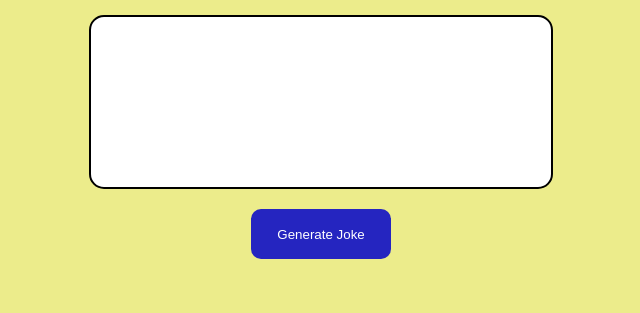
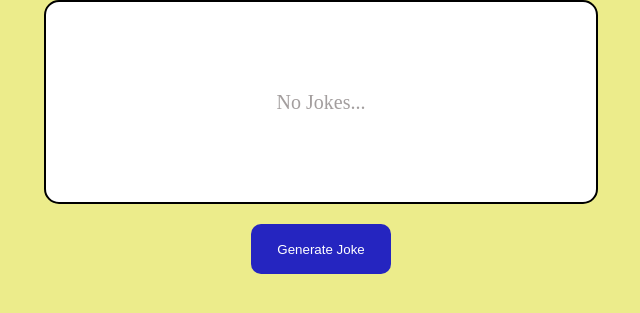
Before and after one commit to JustAHuman14/Funny-Jokes, a plain HTML site: page index.html in a window 1280 px wide. Shown: the part 291-604 px from the top of the page, without its empty margins (319-959 px from the left). Drawn offline with Linux system fonts and the light colour scheme.

Commit message:
added more funny jokes 😂

```diff
--- a/index.html
+++ b/index.html
@@ -10,7 +10,7 @@
     <div class="container">
         <h1>Funny Jokes 😂</h1><br>
         <div class="box">
-            <p id="jokes"></p>
+            <p id="jokes" style="font-size: 20px; color: rgb(163, 158, 158);">No Jokes...</p>
         </div>
         <div class="btn">
             <button id="generate">Generate Joke</button>
--- a/index.js
+++ b/index.js
@@ -1,91 +1,29 @@
-let jokes = [
-    "What do you call it when a snowman has a temper tantrum?<br><br>A meltdown.",
-    "Why are elevator jokes so good?<br><br>Because they work on so many levels.",
-    "What do you call advice from a cow?<br><br>Beef Tips.",
-    "Why are pediatricians always so grumpy?<br><br>They have little patients.",
-    "Why did the scarecrow win an award?<br><br>Because he was outstanding in his field.",
-    "Why did the melon jump into the lake?<br><br>It wanted to be a water-melon.",
-    "What did the duck say when it bought lipstick?<br><br>“Put it on my bill.”",
-    "What do you call a pig that does karate?<br><br>A pork chop.",
-    "What has a bed that you can’t sleep in?<br><br>A river.",
-    "Why were the teacher’s eyes crossed?<br><br>She couldn’t control her pupils.",
-    "What starts with E, ends with E, and has only 1 letter in it?<br><br>An Envelope.",
-    "How does the ocean say hello?<br><br>It waves.",
-    "What lights up a soccer stadium?<br><br>A soccer match.",
-    "What creature is smarter than a talking parrot?<br><br>A spelling bee.",
-    "Which U.S. state has the smallest soft drinks?<br><br>Minnesota (as in, “mini-soda”).",
-    "Why couldn’t the leopard play hide and seek?<br><br>Because he was always spotted.",
-    "Why did the drum take a nap?<br><br>It was beat.",
-    "Where do hamburgers go dancing?<br><br>They go to the meat-ball.",
-    "Why did the tomato turn red?<br><br>It saw the salad dressing.",
-    "Why shouldn’t you write with a broken pencil?<br><br>Because it’s pointless.",
-    "What do you call two monkeys that share an Amazon account?<br><br>Prime mates.",
-    "Why are teddy bears never hungry?<br><br>Because they’re always stuffed!",
-    "Why did the tree go to the dentist?<br><br>It needed a root canal.",
-    "If athletes get athlete’s foot, what do elves get?<br><br>Mistle-toes.",
-    "Why couldn’t the pony sing?<br><br>Because she was a little hoarse.",
-    "Where do cows go for entertainment?<br><br>The mooooo-vies!",
-    "What do you call a pig that does karate?<br><br>A pork chop.",
-    "How does NASA organize a party?<br><br>They planet.",
-    "Why did Adele cross the road?<br><br> To sing, “Hello from the other side!",
-    "What runs around a yard without actually moving?<br><br>A fence.",
-    "What’s an astronaut’s favorite candy?<br><br>A Mars bar.",
-    "Where do sheep go to get their hair cut?<br><br>The baa-baa shop.",
-    "Why are there gates around cemeteries?<br><br>Because people are dying to get in.",
-    "What do you get when you cross a snake with a pie?<br><br>A pie-thon!",
-    "Why is Peter Pan always flying?<br><br>He Neverlands.",
-    "What’s the most musical part of the chicken?<br><br>The drumstick.",
-    "Why do seagulls fly over the sea?<br><br>Because if they flew over a bay, they would be bagels.",
-    "How do you know when the moon has had enough to eat?<br><br>When it’s full.",
-    "What kind of music do planets like?<br><br>Neptunes.",
-    "Why can’t you trust an atom?<br><br>Because they make up everything.",
-    "What do you call a group of disorganized cats?<br><br>A cat-tastrophe.",
-    "Why do bees have sticky hair?<br><br>Because they use honeycombs.",
-    "Where do you learn to make banana splits?<br><br>At sundae school.",
-    "How do you tell if a vampire is sick?<br><br>By how much he is coffin.",
-    "Why are ghosts good cheerleaders?<br><br>Because they have a lot of spirit!",
-    "What happens to a frog’s car when it breaks down?<br><br>It gets toad away.",
-    "Why did the witches’ team lose the baseball game?<br><br>Their bats flew away.",
-    "Why did the school kids eat their homework?<br><br>Because their teacher told them it was a piece of cake.",
-    "Why are hairdressers never late for work?<br><br>Because they know all the short cuts!",
-    "What is the difference between a teacher and a train?<br><br>One says, “Spit out your gum,” and the other says, “Choo choo choo!”",
-    "Why does Humpty Dumpty love autumn?<br><br>Because Humpty Dumpty had a great fall.",
-    "How do you make a tissue dance?<br><br>Put a little boogie in it.",
-    "What is the tallest building in the entire world?<br><br>The library, because it has so many stories.",
-    "Why do programmers prefer dark mode? Because light attracts bugs!",
-    "How many programmers does it take to change a light bulb?<br><br>None, that’s a hardware problem!",
-    "Why do Java developers wear glasses?<br><br>Because they don’t see sharp!",
-    "Why was the developer unhappy at their job?<br><br>They wanted arrays!",
-    "What do you call a programmer from Finland?<br><br>Nerdic!",
-    "Why did the programmer quit their job?<br><br>Because they didn’t get arrays!",
-    "How do you comfort a JavaScript bug?<br><br>You console it!",
-    "Why do Python programmers prefer snakes?<br><br>Because they can handle exceptions!",
-    "What’s a programmer’s favorite hangout place?<br><br>Foo Bar!",
-    "Why was the developer always calm?<br><br>Because they knew how to handle exceptions!",
-    "What do you get when you cross a computer and a life guard?<br><br>A screensaver!",
-    "Why do programmers hate nature?<br><br>It has too many bugs!",
-    "Why did the coder bring a ladder to work?<br><br>To reach the next level!",
-    "What’s a programmer’s favorite game?<br><br>Catch the bug!",
-    "Why did the computer go to therapy?<br><br>It had too many bytes!",
-    "What do you call a website that tells you about programming?<br><br>A code-umentary!",
-    "Why was the computer cold?<br><br>It left its Windows open!",
-    "How does a programmer propose?<br><br>With a ring buffer!",
-    "What did the developer say when they found a bug?<br><br>“It’s a feature!”",
-    "Why did the programmer stay at their computer?<br><br>They wanted to debug their relationship!"
-]
+async function joke() {
+        let x = await fetch(`https://official-joke-api.appspot.com/jokes/programming/random`)
+        let y = await x.json()
+        let z = y[0]
+        let joke = `<p style="display: flex; justify-content: center; align-items: center;">${z.setup}</p><br><br> <p style="display: flex; justify-content: center;">${z.punchline}<p>`
+        document.getElementById('jokes').innerHTML = joke
+        document.getElementById('jokes').style.color = 'black'
+}
 
-function joke() {
-    let random = Math.floor(Math.random() * jokes.length)
-    return jokes[random]
+async function jokes() {
+        let x = await fetch(`https://official-joke-api.appspot.com/jokes/general/random`)
+        let y = await x.json()
+        let z = y[0]
+        let jokes =`<p style="display: flex; justify-content: center; align-items: center;">${z.setup}</p><br><br> <p style="display: flex; justify-content: center;">${z.punchline}<p>`
+        document.getElementById('jokes').innerHTML = jokes
+        document.getElementById('jokes').style.color = 'black'
+}
+
+function random(){
+    return Math.ceil(Math.random()*2)
 }
 
 document.querySelector('#generate').addEventListener('click', () => {
-    let jokes = joke()
-    document.querySelector('#jokes').innerHTML = jokes
-    sessionStorage.setItem('joke', jokes)
+    if (random() == 1) {
+        return jokes()
+    } else {
+        return joke()
+    }
 })
-
-window.addEventListener('DOMContentLoaded', () => {
-    let joke = sessionStorage.getItem('joke')
-    document.querySelector('#jokes').innerHTML = joke
-})
--- /dev/null
+++ b/jokes.js
@@ -0,0 +1,3 @@
+
+
+joke()
--- a/style.css
+++ b/style.css
@@ -36,8 +36,8 @@ h1 {
     background-color: white;
     border-radius: 15px;
     border: 2px solid;
-    width: 460px;
-    height: 170px;
+    width: 550px;
+    height: 200px;
 }
 
 #jokes {
```
